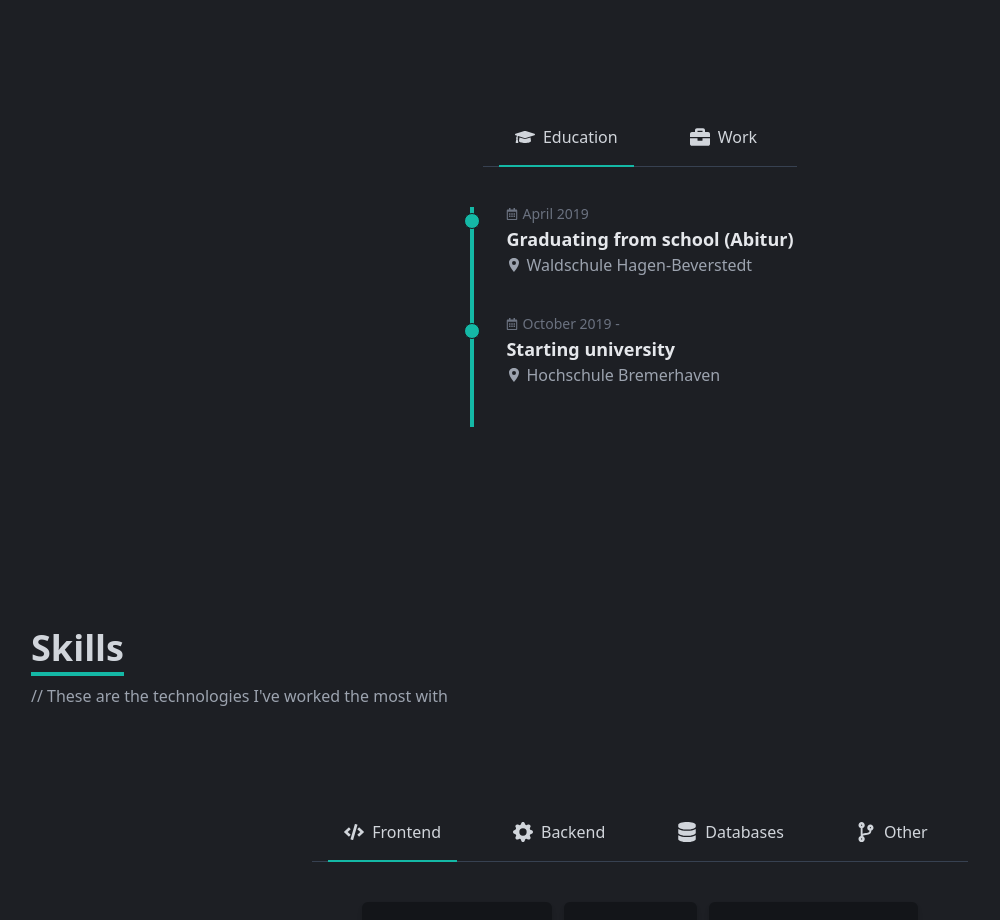
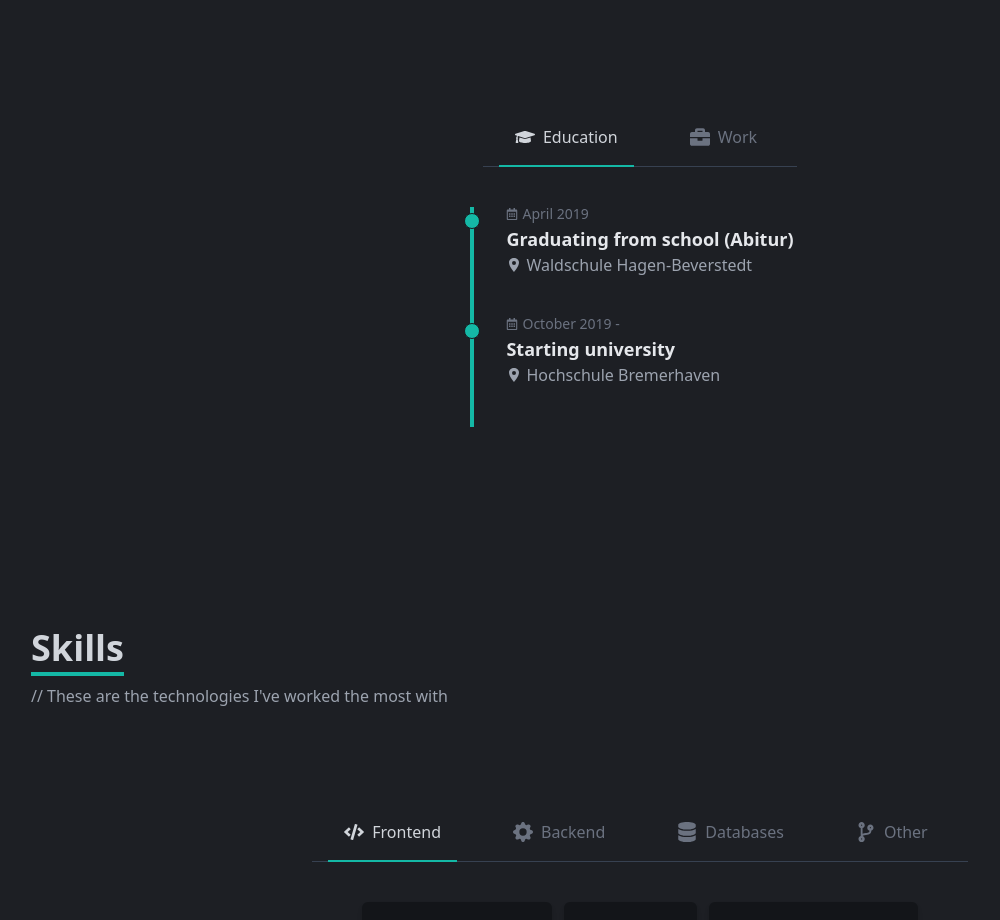
Before and after one commit to nilswenzel/nilswenzel.github.io, a React (Create React App) app: page / in a window 1280 px wide. Shown: the part 1060-1980 px from the top of the page, without its empty margins (0-1000 px from the left). Built offline with nearby package versions, Linux system fonts and the light colour scheme.

Commit message:
Add darker font-color for inactive tabs

```diff
--- a/src/components/about/TimelineMenu.jsx
+++ b/src/components/about/TimelineMenu.jsx
@@ -36,17 +36,24 @@ const TimelineMenu = () => {
 };
 
 const TimelineMenuEntry = ({ activeTimeline, name, title, Icon, onClick }) => {
+  const isActive = activeTimeline === name;
   return (
     <li className="mr-2">
       <button
         className={
-          activeTimeline === name
+          isActive
             ? "inline-block p-4 rounded-t-lg border-b-2 border-teal-500"
             : "inline-block p-4 rounded-t-lg border-b-2 border-transparent hover:text-gray-600 dark:hover:border-gray-300 hover:border-gray-700 dark:hover:text-gray-300"
         }
         onClick={onClick}
       >
-        <div className="flex items-center text-gray-600 dark:text-gray-300">
+        <div
+          className={
+            isActive
+              ? "flex items-center text-gray-600 dark:text-gray-300"
+              : "flex items-center text-gray-400 dark:text-gray-500"
+          }
+        >
           <Icon className="h-5 w-5 mr-2" />
           <span>{title}</span>
         </div>
--- a/src/components/skills/TabMenu.jsx
+++ b/src/components/skills/TabMenu.jsx
@@ -237,17 +237,24 @@ const TabMenu = () => {
 };
 
 const TabMenuEntry = ({ activeTab, name, title, Icon, onClick }) => {
+  const isActive = activeTab === name;
   return (
     <li className="mr-2">
       <button
         className={
-          activeTab === name
+          isActive
             ? "inline-block p-4 rounded-t-lg border-b-2 border-teal-500"
             : "inline-block p-4 rounded-t-lg border-b-2 border-transparent hover:text-gray-600 dark:hover:border-gray-300 hover:border-gray-700 dark:hover:text-gray-300"
         }
         onClick={onClick}
       >
-        <div className="flex items-center text-gray-600 dark:text-gray-300">
+        <div
+          className={
+            isActive
+              ? "flex items-center text-gray-600 dark:text-gray-300"
+              : "flex items-center text-gray-400 dark:text-gray-500"
+          }
+        >
           <Icon className="h-5 w-5 mr-2" />
           <span>{title}</span>
         </div>
```
